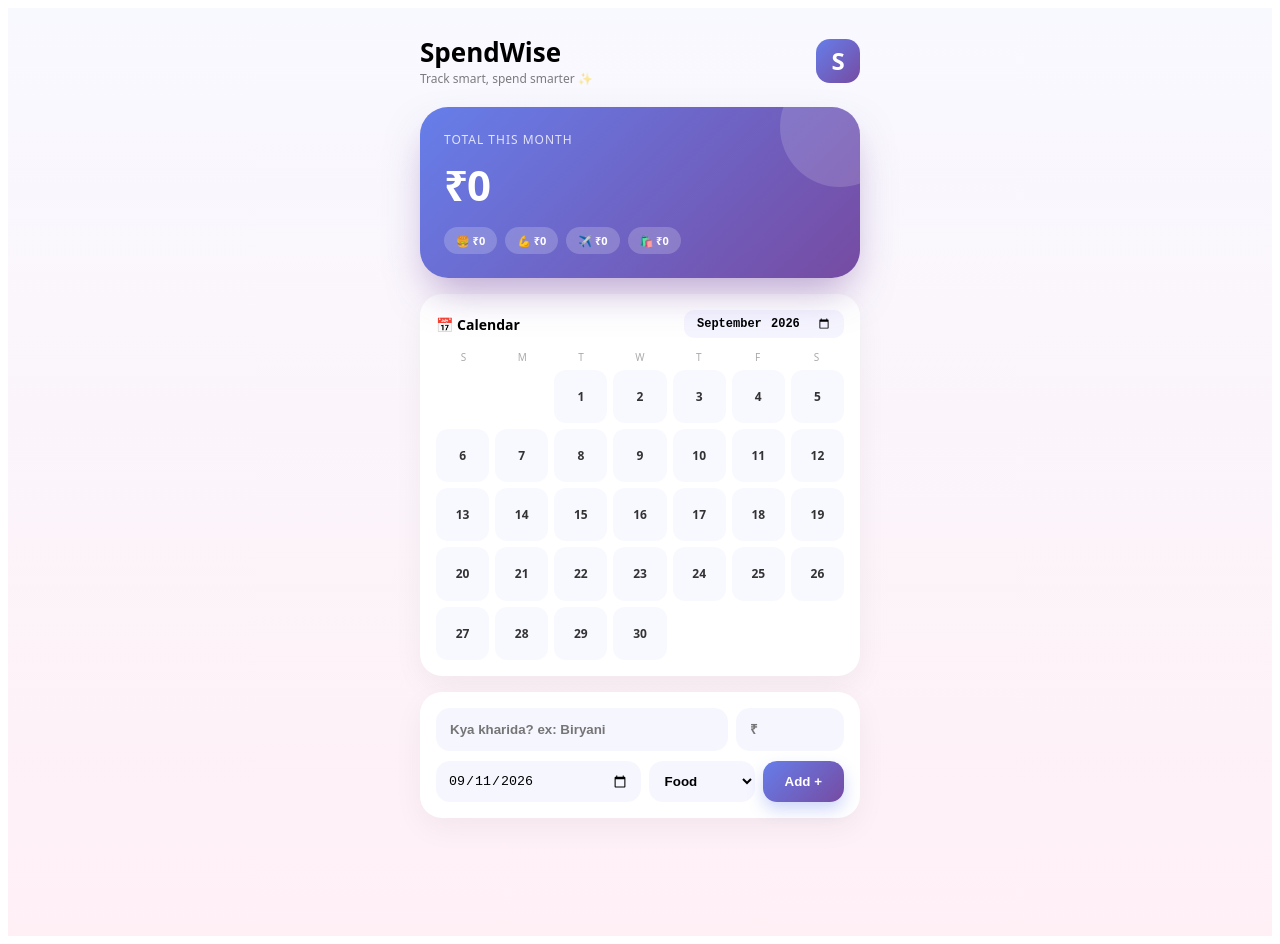
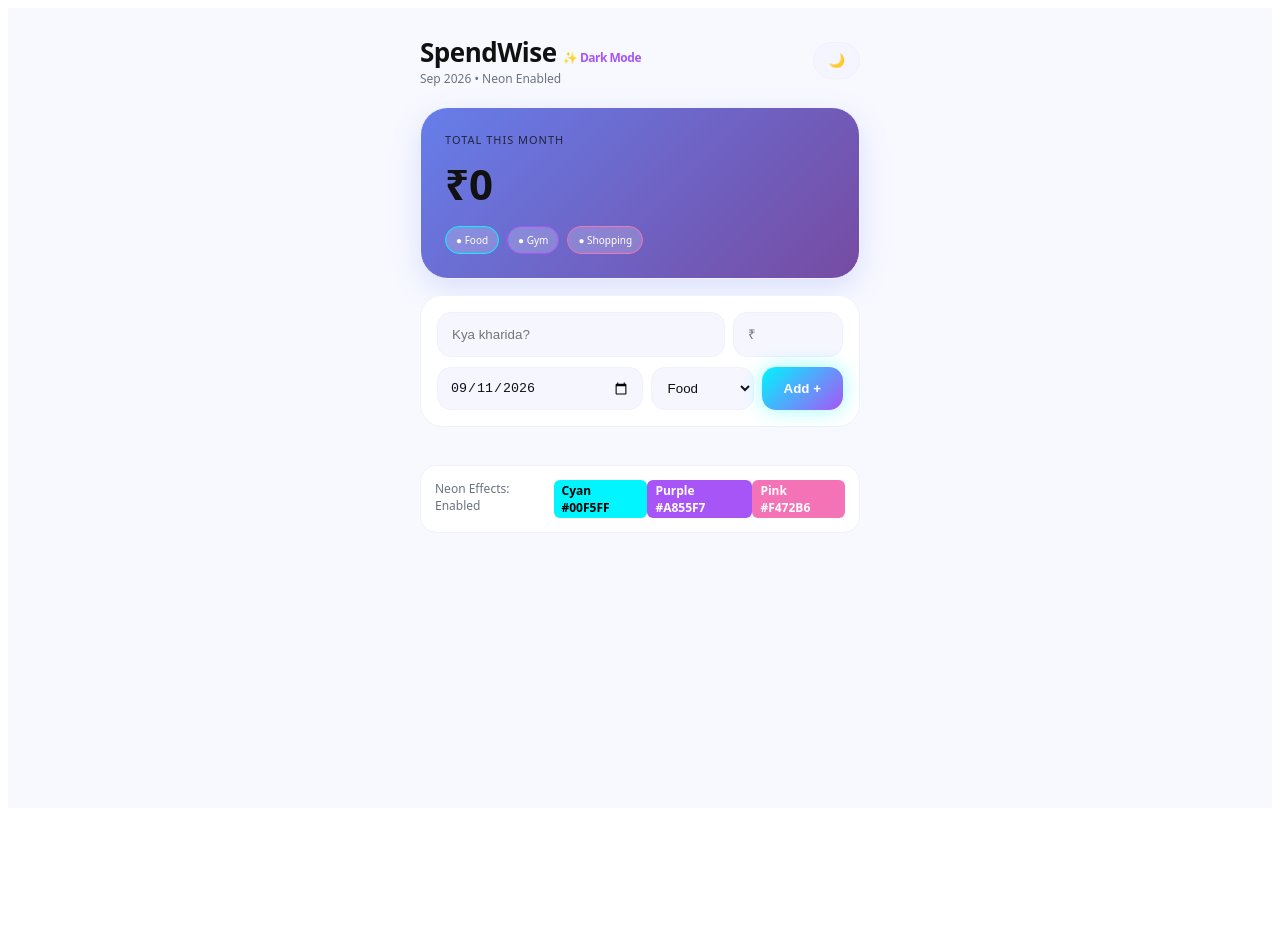
Before and after one commit to profitvertex-dot/SpendWise01, a React (Vite) app: page / in a window 1280 px wide. After the commit the page ends 816 px from the top, so only its background shows below. Built offline with nearby package versions, Linux system fonts and the light colour scheme.

Commit message:
Update App.tsx

```diff
--- a/src/App.tsx
+++ b/src/App.tsx
@@ -1,84 +1,95 @@
 import { useState, useEffect, useMemo } from 'react'
 
 type Cat = 'Food' | 'Gym' | 'Travel' | 'Shopping' | 'Other'
-type Expense = { id: string, title: string, amount: number, dateISO: string, cat: Cat }
+type Expense = { id: string; title: string; amount: number; dateISO: string; cat: Cat }
 
-const catColor: Record<Cat, string> = { Food: '#FF6B6B', Gym: '#4ECDC4', Travel: '#45B7D1', Shopping: '#FFA600', Other: '#A78BFA' }
+const catColor: Record<Cat, string> = { Food: '#00F5FF', Gym: '#A855F7', Travel: '#22D3EE', Shopping: '#F472B6', Other: '#FB7185' }
 const catEmoji: Record<Cat, string> = { Food: '🍔', Gym: '💪', Travel: '✈️', Shopping: '🛍️', Other: '💸' }
 
 export default function App() {
-  const [expenses, setExpenses] = useState<Expense[]>(() => JSON.parse(localStorage.getItem('sw-final') || '[]'))
-  const [title, setTitle] = useState(''); const [amount, setAmount] = useState(''); const [cat, setCat] = useState<Cat>('Food')
-  const [date, setDate] = useState(() => new Date().toISOString().slice(0,10))
-  const [viewMonth, setViewMonth] = useState(() => new Date().toISOString().slice(0,7))
+  const [expenses, setExpenses] = useState<Expense[]>(() => {
+    try { const s = localStorage.getItem('sw-final'); return s? JSON.parse(s) : [] } catch { return [] }
+  })
+  const [dark, setDark] = useState<boolean>(() => {
+    try { return localStorage.getItem('sw-theme') === 'dark' } catch { return true }
+  })
+  const [title, setTitle] = useState('')
+  const [amount, setAmount] = useState('')
+  const [cat, setCat] = useState<Cat>('Food')
+  const [date, setDate] = useState(() => new Date().toISOString().slice(0, 10))
+  const [viewMonth, setViewMonth] = useState(() => new Date().toISOString().slice(0, 7))
 
   useEffect(() => { localStorage.setItem('sw-final', JSON.stringify(expenses)) }, [expenses])
-  const filtered = useMemo(() => expenses.filter(e=>e.dateISO.startsWith(viewMonth)), [expenses, viewMonth])
-  const totalMonth = filtered.reduce((s,e)=>s+e.amount,0)
+  useEffect(() => { localStorage.setItem('sw-theme', dark? 'dark' : 'light') }, [dark])
 
-  const add = () => { if(!title||!amount) return; setExpenses([{id: Date.now().toString(), title, amount: Number(amount), cat, dateISO: date},...expenses]); setTitle(''); setAmount('') }
-  const del = (id:string) => setExpenses(expenses.filter(e=>e.id!==id))
-  const [y,m] = viewMonth.split('-').map(Number); const daysInMonth = new Date(y,m,0).getDate(); const firstDay = new Date(y,m-1,1).getDay()
-  const daysArr = Array(firstDay).fill(null).concat([...Array(daysInMonth)].map((_,i)=>i+1))
-  const getDayTotal = (day:number) => { const d=`${viewMonth}-${String(day).padStart(2,'0')}`; return expenses.filter(e=>e.dateISO===d).reduce((s,e)=>s+e.amount,0) }
+  const filtered = useMemo(() => expenses.filter(e => e.dateISO.startsWith(viewMonth)), [expenses, viewMonth])
+  const totalMonth = filtered.reduce((s, e) => s + e.amount, 0)
+
+  const add = () => {
+    if (!title.trim() ||!amount) return
+    const newExp: Expense = { id: Date.now().toString(), title: title.trim(), amount: Number(amount), cat, dateISO: date }
+    setExpenses([newExp,...expenses]); setTitle(''); setAmount('')
+  }
+  const del = (id: string) => setExpenses(expenses.filter(e => e.id!== id))
+
+  const bg = dark? '#0a0a12' : '#f8f9ff'
+  const cardBg = dark? 'rgba(255,255,255,0.06)' : '#ffffff'
+  const cardBorder = dark? '1px solid rgba(255,255,255,0.12)' : '1px solid #f0f0ff'
+  const text = dark? '#ffffff' : '#111'
+  const subText = dark? '#9ca3af' : '#6b7280'
 
   return (
-    <div style={{minHeight: '100vh', background: 'linear-gradient(180deg, #f8f9ff 0%, #fff0f6 100%)', fontFamily: 'system-ui'}}>
-      <div style={{maxWidth: 440, margin: '0 auto', padding: 16, paddingBottom: 100}}>
-
-        <div style={{display: 'flex', justifyContent: 'space-between', alignItems: 'center', marginTop: 10}}>
-          <div><h1 style={{margin: 0, fontSize: 26, fontWeight: 900}}>SpendWise</h1><p style={{margin: 0, opacity: 0.5, fontSize: 12}}>Track smart, spend smarter ✨</p></div>
-          <div style={{width: 44, height: 44, borderRadius: 14, background: 'linear-gradient(135deg, #667eea, #764ba2)', display: 'grid', placeItems: 'center', color: '#fff', fontWeight: 900, fontSize: 24}}>S</div>
+    <div style={{ minHeight: '100vh', background: bg, fontFamily: 'system-ui', color: text, transition: '0.3s' }}>
+      <div style={{ maxWidth: 440, margin: '0 auto', padding: 16, paddingBottom: 100 }}>
+        {/* Header */}
+        <div style={{ display: 'flex', justifyContent: 'space-between', alignItems: 'center', marginTop: 10 }}>
+          <div><h1 style={{ margin: 0, fontSize: 26, fontWeight: 900, letterSpacing: -0.5 }}>SpendWise <span style={{ fontSize: 12, color: '#A855F7' }}>✨ Dark Mode</span></h1><p style={{ margin: 0, color: subText, fontSize: 12 }}>Sep 2026 • Neon Enabled</p></div>
+          <button onClick={() => setDark(!dark)} style={{ background: dark? 'rgba(168,85,247,0.2)' : '#f5f5ff', border: cardBorder, borderRadius: 20, padding: '10px 14px', color: text }}>{dark? '☀️' : '🌙'}</button>
         </div>
 
-        <div style={{background: 'linear-gradient(135deg, #667eea 0%, #764ba2 100%)', borderRadius: 28, padding: 24, color: '#fff', marginTop: 20, boxShadow: '0 20px 40px -10px rgba(118,75,162,0.5)', position: 'relative', overflow: 'hidden'}}>
-          <div style={{position: 'absolute', top: -40, right: -40, width: 120, height: 120, background: 'rgba(255,255,255,0.15)', borderRadius: '50%'}}></div>
-          <p style={{margin: 0, opacity: 0.8, fontSize: 12, letterSpacing: 1}}>TOTAL THIS MONTH</p>
-          <h1 style={{margin: '8px 0', fontSize: 42, fontWeight: 900, letterSpacing: -1}}>₹{totalMonth.toLocaleString('en-IN')}</h1>
-          <div style={{display: 'flex', gap: 8, marginTop: 14}}>
-            {(['Food','Gym','Travel','Shopping'] as Cat[]).map(c=>(
-              <div key={c} style={{background: 'rgba(255,255,255,0.2)', backdropFilter: 'blur(10px)', padding: '6px 12px', borderRadius: 20, fontSize: 11, fontWeight: 600}}>{catEmoji[c]} ₹{filtered.filter(e=>e.cat===c).reduce((s,e)=>s+e.amount,0)}</div>
-            ))}
+        {/* Main Card */}
+        <div style={{ background: dark? 'linear-gradient(135deg, rgba(0,245,255,0.15), rgba(168,85,247,0.15))' : 'linear-gradient(135deg, #667eea, #764ba2)', backdropFilter: 'blur(20px)', borderRadius: 28, padding: 24, marginTop: 20, border: cardBorder, boxShadow: dark? '0 0 40px rgba(168,85,247,0.25)' : '0 10px 30px rgba(102,126,234,0.2)' }}>
+          <p style={{ margin: 0, opacity: 0.8, fontSize: 11, letterSpacing: 1 }}>TOTAL THIS MONTH</p>
+          <h1 style={{ margin: '8px 0', fontSize: 42, fontWeight: 900 }}>₹{totalMonth.toLocaleString('en-IN')}</h1>
+          <div style={{ display: 'flex', gap: 8, marginTop: 14 }}>
+            <span style={{ background: dark? 'rgba(0,245,255,0.15)' : 'rgba(255,255,255,0.2)', border: `1px solid ${catColor.Food}`, padding: '6px 10px', borderRadius: 20, fontSize: 10, color: dark? '#00F5FF' : '#fff' }}>● Food</span>
+            <span style={{ background: dark? 'rgba(168,85,247,0.15)' : 'rgba(255,255,255,0.2)', border: `1px solid ${catColor.Gym}`, padding: '6px 10px', borderRadius: 20, fontSize: 10, color: dark? '#A855F7' : '#fff' }}>● Gym</span>
+            <span style={{ background: dark? 'rgba(244,114,182,0.15)' : 'rgba(255,255,255,0.2)', border: `1px solid ${catColor.Shopping}`, padding: '6px 10px', borderRadius: 20, fontSize: 10, color: dark? '#F472B6' : '#fff' }}>● Shopping</span>
           </div>
         </div>
 
-        <div style={{background: '#fff', borderRadius: 22, padding: 16, marginTop: 16, boxShadow: '0 10px 30px rgba(0,0,0,0.05)'}}>
-          <div style={{display: 'flex', justifyContent: 'space-between', alignItems: 'center', marginBottom: 12}}>
-            <b style={{fontSize: 14}}>📅 Calendar</b>
-            <input type="month" value={viewMonth} onChange={e=>setViewMonth(e.target.value)} style={{border: 0, background: '#f5f5ff', padding: '6px 12px', borderRadius: 10, fontWeight: 700, fontSize: 12}}/>
+        {/* Input */}
+        <div style={{ background: cardBg, borderRadius: 22, padding: 16, marginTop: 16, border: cardBorder, backdropFilter: 'blur(10px)' }}>
+          <div style={{ display: 'flex', gap: 8 }}>
+            <input value={title} onChange={e => setTitle(e.target.value)} placeholder="Kya kharida?" style={{ flex: 1, padding: 14, borderRadius: 14, border: cardBorder, background: dark? 'rgba(255,255,255,0.05)' : '#f6f6ff', color: text, outline: 'none' }} />
+            <input value={amount} onChange={e => setAmount(e.target.value)} type="number" placeholder="₹" style={{ width: 80, padding: 14, borderRadius: 14, border: cardBorder, background: dark? 'rgba(255,255,255,0.05)' : '#f6f6ff', color: text, outline: 'none' }} />
           </div>
-          <div style={{display: 'grid', gridTemplateColumns: 'repeat(7,1fr)', gap: 4, textAlign: 'center', fontSize: 10, color: '#aaa', marginBottom: 6}}><span>S</span><span>M</span><span>T</span><span>W</span><span>T</span><span>F</span><span>S</span></div>
-          <div style={{display: 'grid', gridTemplateColumns: 'repeat(7,1fr)', gap: 6}}>
-            {daysArr.map((d,i)=> d===null? <div key={i}></div> : (
-              <div key={i} style={{aspectRatio: '1', borderRadius: 12, background: getDayTotal(d)>0? `linear-gradient(135deg, #667eea, #764ba2)` : '#f8f8ff', color: getDayTotal(d)>0? '#fff' : '#333', display: 'flex', flexDirection: 'column', alignItems: 'center', justifyContent: 'center', fontWeight: 700, fontSize: 12, boxShadow: getDayTotal(d)>0? '0 6px 12px rgba(102,126,234,0.3)' : 'none'}}>
-                {d}{getDayTotal(d)>0 && <span style={{fontSize: 7}}>₹{getDayTotal(d)>99? Math.round(getDayTotal(d)/1000)+'k' : getDayTotal(d)}</span>}
-              </div>
-            ))}
+          <div style={{ display: 'flex', gap: 8, marginTop: 10 }}>
+            <input type="date" value={date} onChange={e => setDate(e.target.value)} style={{ flex: 1, padding: 12, borderRadius: 14, border: cardBorder, background: dark? 'rgba(255,255,255,0.05)' : '#f6f6ff', color: text }} />
+            <select value={cat} onChange={e => setCat(e.target.value as Cat)} style={{ padding: 12, borderRadius: 14, border: cardBorder, background: dark? 'rgba(255,255,255,0.05)' : '#f6f6ff', color: text }}><option>Food</option><option>Gym</option><option>Travel</option><option>Shopping</option><option>Other</option></select>
+            <button onClick={add} style={{ padding: '12px 22px', borderRadius: 14, background: 'linear-gradient(135deg, #00F5FF, #A855F7)', color: '#fff', border: 0, fontWeight: 800, boxShadow: '0 0 20px rgba(0,245,255,0.4)' }}>Add +</button>
           </div>
         </div>
 
-        <div style={{background: '#fff', borderRadius: 22, padding: 16, marginTop: 16, boxShadow: '0 10px 30px rgba(0,0,0,0.05)'}}>
-          <div style={{display: 'flex', gap: 8}}>
-            <input value={title} onChange={e=>setTitle(e.target.value)} placeholder="Kya kharida? ex: Biryani" style={{flex: 1, padding: 14, borderRadius: 14, border: 0, background: '#f6f6ff', outline: 'none', fontWeight: 600}}/>
-            <input value={amount} onChange={e=>setAmount(e.target.value)} type="number" placeholder="₹" style={{width: 80, padding: 14, borderRadius: 14, border: 0, background: '#f6f6ff', outline: 'none', fontWeight: 700}}/>
-          </div>
-          <div style={{display: 'flex', gap: 8, marginTop: 10}}>
-            <input type="date" value={date} onChange={e=>setDate(e.target.value)} style={{flex: 1, padding: 12, borderRadius: 14, border: 0, background: '#f6f6ff'}}/>
-            <select value={cat} onChange={e=>setCat(e.target.value as Cat)} style={{padding: 12, borderRadius: 14, border: 0, background: '#f6f6ff', fontWeight: 600}}>{Object.keys(catColor).map(k=><option key={k}>{k}</option>)}</select>
-            <button onClick={add} style={{padding: '12px 22px', borderRadius: 14, background: 'linear-gradient(135deg, #667eea, #764ba2)', color: '#fff', border: 0, fontWeight: 800, boxShadow: '0 8px 16px rgba(102,126,234,0.3)'}}>Add +</button>
-          </div>
+        {/* List */}
+        <div style={{ marginTop: 18, display: 'grid', gap: 10 }}>
+          {filtered.map(e => (
+            <div key={e.id} style={{ background: cardBg, padding: 14, borderRadius: 18, display: 'flex', justifyContent: 'space-between', alignItems: 'center', border: cardBorder }}>
+              <div style={{ display: 'flex', gap: 12, alignItems: 'center' }}>
+                <div style={{ width: 44, height: 44, borderRadius: 12, background: `${catColor[e.cat]}20`, border: `1px solid ${catColor[e.cat]}40`, display: 'grid', placeItems: 'center' }}>{catEmoji[e.cat]}</div>
+                <div><div style={{ fontWeight: 700 }}>{e.title}</div><div style={{ fontSize: 11, color: subText }}>{e.dateISO}</div></div>
+              </div>
+              <div style={{ display: 'flex', gap: 10, alignItems: 'center' }}><b style={{ color: catColor[e.cat] }}>₹{e.amount}</b><button onClick={() => del(e.id)} style={{ border: 0, background: dark? 'rgba(255,77,77,0.15)' : '#fff0f0', color: '#ff4d4d', width: 30, height: 30, borderRadius: 10 }}>✕</button></div>
+            </div>
+          ))}
         </div>
 
-        <div style={{marginTop: 18, display: 'grid', gap: 10}}>
-          {filtered.map(e=>(
-            <div key={e.id} style={{background: '#fff', padding: 14, borderRadius: 18, display: 'flex', justifyContent: 'space-between', alignItems: 'center', boxShadow: '0 4px 16px rgba(0,0,0,0.04)'}}>
-              <div style={{display: 'flex', gap: 12, alignItems: 'center'}}>
-                <div style={{width: 44, height: 44, borderRadius: 12, background: catColor[e.cat]+'20', display: 'grid', placeItems: 'center', fontSize: 20}}>{catEmoji[e.cat]}</div>
-                <div><div style={{fontWeight: 700}}>{e.title}</div><div style={{fontSize: 11, color: '#999'}}>{e.dateISO} • {e.cat}</div></div>
-              </div>
-              <div style={{display: 'flex', gap: 10, alignItems: 'center'}}><b style={{fontSize: 15}}>₹{e.amount}</b><button onClick={()=>del(e.id)} style={{border: 0, background: '#fff0f0', color: '#ff4d4d', width: 30, height: 30, borderRadius: 10}}>✕</button></div>
-            </div>
-          ))}
+        {/* Toggle Info */}
+        <div style={{ marginTop: 20, background: cardBg, border: cardBorder, borderRadius: 16, padding: 14, display: 'flex', justifyContent: 'space-between', fontSize: 12 }}>
+          <span style={{ color: subText }}>Neon Effects: Enabled</span>
+          <span style={{ background: dark? '#00F5FF' : '#00F5FF', color: '#000', padding: '2px 8px', borderRadius: 6, fontWeight: 800 }}>Cyan #00F5FF</span>
+          <span style={{ background: '#A855F7', color: '#fff', padding: '2px 8px', borderRadius: 6, fontWeight: 800 }}>Purple #A855F7</span>
+          <span style={{ background: '#F472B6', color: '#fff', padding: '2px 8px', borderRadius: 6, fontWeight: 800 }}>Pink #F472B6</span>
         </div>
       </div>
     </div>
```
